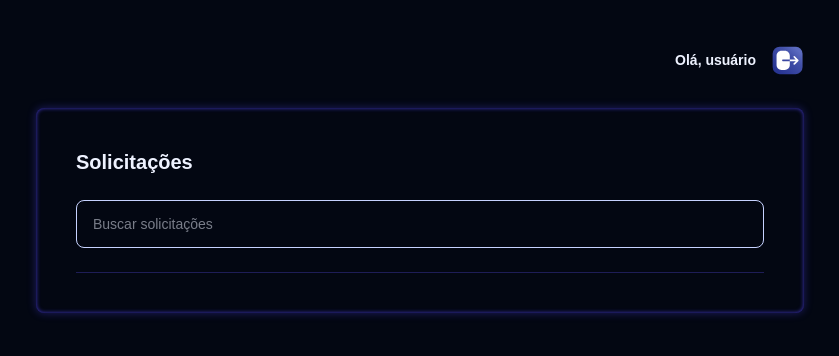
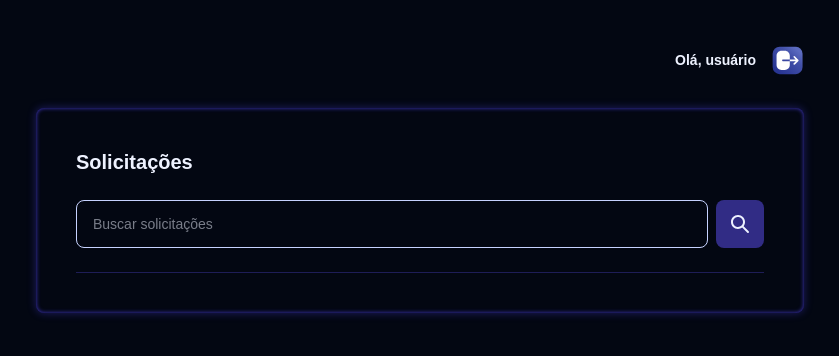
Before and after one commit to igorsantos-p/app_reembolso, a React (Vite) app: page / in a window 1280 px wide. Shown: the top 356 px of the page, without its empty margins (220-1059 px from the left). Built offline with nearby package versions, Linux system fonts and the light colour scheme; a web font is replaced by a local one.

Commit message:
ajuste button variantes

```diff
--- a/package.json
+++ b/package.json
@@ -9,9 +9,11 @@
     "preview": "vite preview"
   },
   "dependencies": {
+    "clsx": "^2.1.1",
     "react": "^19.2.6",
     "react-dom": "^19.2.6",
-    "react-router": "^7.16.0"
+    "react-router": "^7.16.0",
+    "tailwind-merge": "^3.6.0"
   },
   "devDependencies": {
     "@tailwindcss/vite": "^4.3.0",
--- a/src/components/Button.tsx
+++ b/src/components/Button.tsx
@@ -1,9 +1,21 @@
+import { classMerge } from "../utils/classMerge"
+
 type Props = React.ComponentProps<"button"> & {
     isLoading?: boolean
+    variant?: "base" | "icon"
 }
 
-export function Button({ children, isLoading, type = "button", ...rest }: Props) {
+const variants = {
+    button: {
+        base: "h-12 p-4",
+        icon: "h-12 w-12"
+    }
+}
+
+export function Button({ children, className, isLoading, type = "button", variant = "base", ...rest }: Props) {
     return (
-        <button type={type} {...rest} disabled={isLoading} className="uppercase p-4 rounded-lg flex items-center justify-center bg-indigo-900 cursor-pointer hover:bg-indigo-700 transition ease-linear disabled:opacity-50 disabled:cursor-progress disabled:hover:bg-indigo-900">{children}</button>
+        <button type={type} {...rest} disabled={isLoading} className={
+            classMerge(["uppercase rounded-lg flex items-center justify-center bg-indigo-900 cursor-pointer hover:bg-indigo-700 transition ease-linear disabled:opacity-50 disabled:cursor-progress disabled:hover:bg-indigo-900", variants.button[variant], className])
+        }>{children}</button>
     )
 }
--- a/src/pages/Dashboard.tsx
+++ b/src/pages/Dashboard.tsx
@@ -1,5 +1,7 @@
+import { Button } from "../components/Button";
 import { Input } from "../components/Input";
 import { useState } from "react";
+import searchSvg from "../assets/search.svg";
 
 export function Dashboard() {
     const [name, setName] = useState("");
@@ -15,6 +17,9 @@ export function Dashboard() {
             <form onSubmit={handleSearch} className="flex flex-1 items-center justify-between pb-6 md:flex-row gap-2 mt-6
             border-b border-indigo-900/60">
                 <Input placeholder="Buscar solicitações" onChange={(e) => setName(e.target.value)}></Input>
+                <Button variant="icon" type="submit">
+                    <img src={searchSvg} alt="Ícone de busca" className="w-6 h-auto" />
+                </Button>
             </form>
         </div>
     )
--- /dev/null
+++ b/src/utils/classMerge.ts
@@ -0,0 +1,6 @@
+import { clsx, type ClassValue } from "clsx";
+import { twMerge } from "tailwind-merge";
+
+export function classMerge(...classes: ClassValue[]) {
+    return twMerge(clsx(classes))
+}
```
Also changed, not shown: src/assets/search.svg (added), 1 other file (tests, documents, lock files or other folders).
